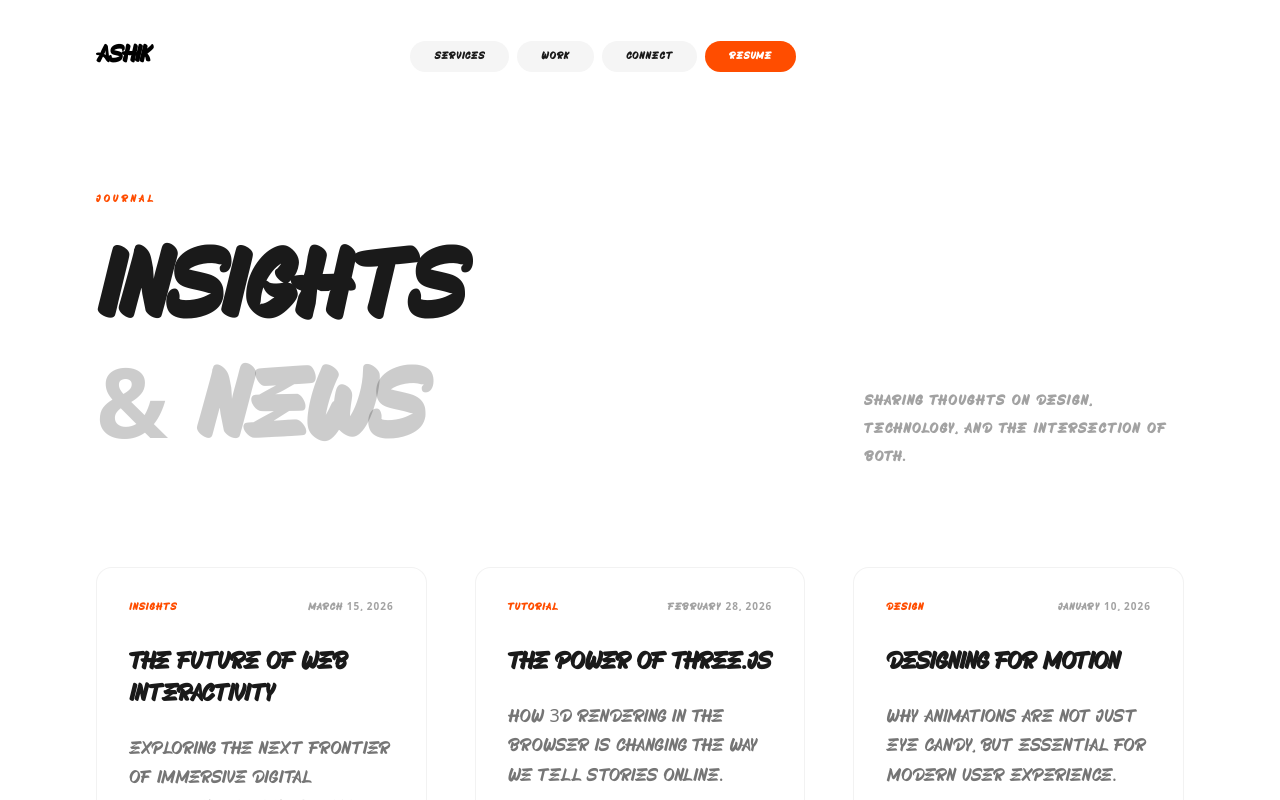
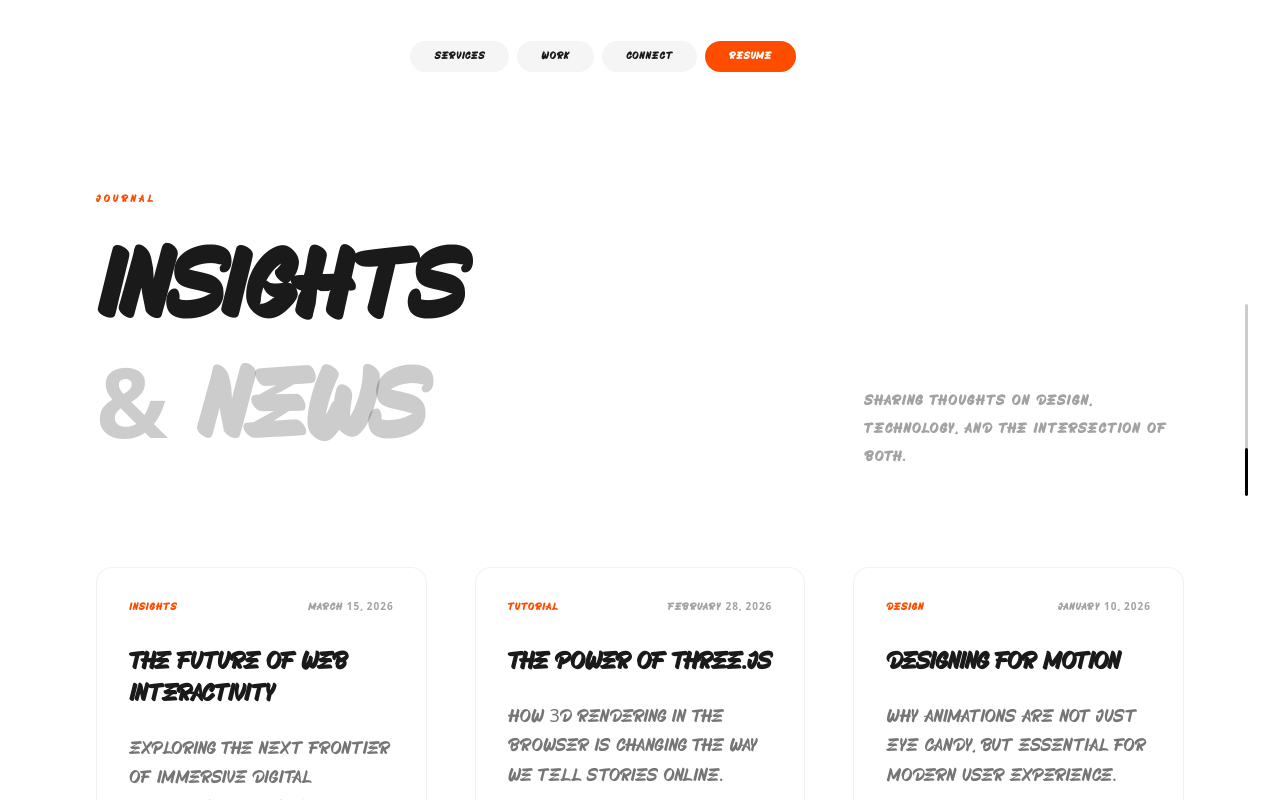
Before and after one commit to Ashik3031/protfoilo, a Next.js app: page /blog in a window 1280 px wide. Shown: the top 800 px of the page. Built offline with nearby package versions, Linux system fonts and the light colour scheme.

Commit message:
ui update and loading issue updated

```diff
--- a/src/app/globals.css
+++ b/src/app/globals.css
@@ -108,22 +108,25 @@
   }
 }
 
-/* Custom Mini Scrollbar */
+/* Hide scrollbar for Chrome, Safari and Opera */
 ::-webkit-scrollbar {
-  width: 5px;
+  display: none;
 }
 
-::-webkit-scrollbar-track {
-  background: transparent;
+/* Hide scrollbar for IE, Edge and Firefox */
+.no-scrollbar {
+  -ms-overflow-style: none;
+  /* IE and Edge */
+  scrollbar-width: none;
+  /* Firefox */
 }
 
-::-webkit-scrollbar-thumb {
-  background: #1a1a1a;
-  border-radius: 20px;
-}
-
-::-webkit-scrollbar-thumb:hover {
-  background: #000;
+html,
+body {
+  -ms-overflow-style: none;
+  /* IE and Edge */
+  scrollbar-width: none;
+  /* Firefox */
 }
 
 /* Smooth Scroll */
--- a/src/app/layout.tsx
+++ b/src/app/layout.tsx
@@ -2,8 +2,8 @@ import type { Metadata } from "next";
 import localFont from "next/font/local";
 import "./globals.css";
 import { SmoothScroll } from "@/components/SmoothScroll";
-
 import { Loader } from "@/components/Loader";
+import { ScrollProgress } from "@/components/ScrollProgress";
 
 const skyscapers = localFont({
   src: "../../public/fonts/Skyscapers.ttf",
@@ -28,6 +28,7 @@ export default function RootLayout({
     <html lang="en">
       <body className="font-sans antialiased">
         <SmoothScroll>
+          <ScrollProgress />
           <Loader />
           {children}
         </SmoothScroll>
--- a/src/components/Navbar.tsx
+++ b/src/components/Navbar.tsx
@@ -19,7 +19,7 @@ export function Navbar() {
     return (
         <nav className="fixed top-0 left-0 w-full z-50 py-10 px-6 md:px-12 lg:px-24 flex items-center justify-between pointer-events-none">
             {/* Logo - T:\ layout */}
-            <Link href="/" className="pointer-events-auto text-black font-black text-2xl tracking-tighter hover:opacity-70 transition-opacity">
+            <Link href="/" className="pointer-events-auto text-white mix-blend-difference font-black text-2xl tracking-tighter hover:opacity-70 transition-opacity">
                 ashik
             </Link>
 
--- a/src/components/Scene3D.tsx
+++ b/src/components/Scene3D.tsx
@@ -26,15 +26,13 @@ export function Scene3D({ animation }: { animation?: string }) {
                 }}
             >
                 <Suspense fallback={null}>
-                    <ambientLight intensity={0.5} />
-                    <spotLight position={[10, 10, 10]} angle={0.15} penumbra={1} intensity={1} castShadow />
-                    <pointLight position={[-10, -10, -10]} intensity={0.5} />
+                    <ambientLight intensity={1.5} />
+                    <directionalLight position={[10, 10, 5]} intensity={1.5} castShadow />
+                    <pointLight position={[-10, -10, -5]} intensity={1} />
 
                     <group>
                         <Character animation={animation} />
                     </group>
-
-                    <Environment preset="city" />
                 </Suspense>
             </Canvas>
         </div>
--- /dev/null
+++ b/src/components/ScrollProgress.tsx
@@ -0,0 +1,28 @@
+"use client";
+
+import { motion, useScroll, useSpring, useTransform } from "framer-motion";
+
+export function ScrollProgress() {
+    const { scrollYProgress } = useScroll();
+
+    // Smooth the progress out so the line doesn't stutter on mouse wheels
+    const smoothedProgress = useSpring(scrollYProgress, {
+        stiffness: 100,
+        damping: 30,
+        restDelta: 0.001
+    });
+
+    // The thumb is 25% of the track height (h-1/4).
+    // To move it from top to bottom, it must translate down by exactly
+    // 3 times its own height (300%) to reach the bottom edge of the container.
+    const yTranslation = useTransform(smoothedProgress, [0, 1], ["0%", "300%"]);
+
+    return (
+        <div className="fixed right-2 md:right-8 top-1/2 -translate-y-1/2 w-[2px] md:w-[3px] h-32 md:h-48 bg-white/20 z-[100] pointer-events-none rounded-full overflow-hidden mix-blend-difference">
+            <motion.div
+                className="w-full h-1/4 bg-white rounded-full"
+                style={{ y: yTranslation }}
+            />
+        </div>
+    );
+}
```
